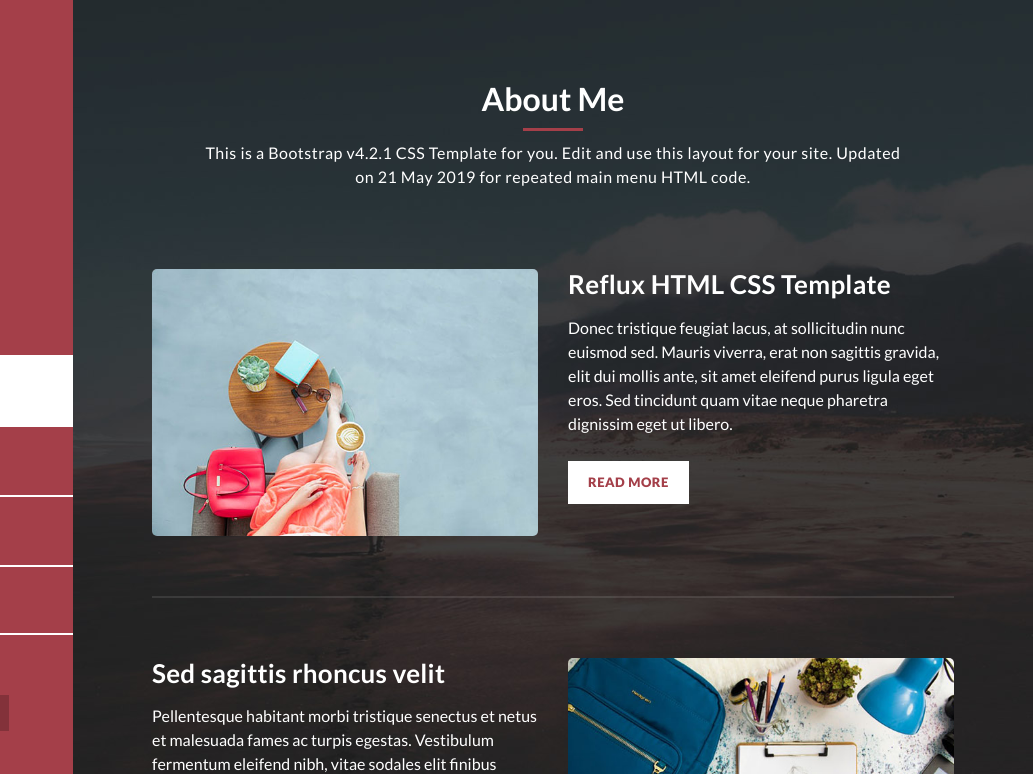
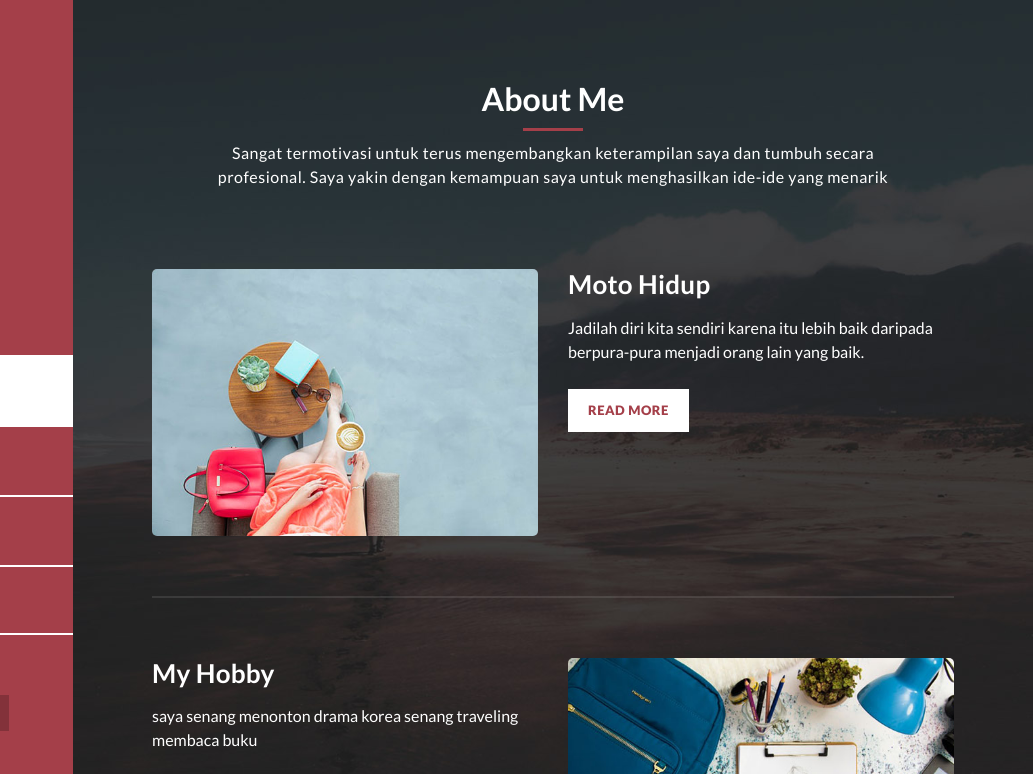
Before and after one commit to Hasanah24/Hasanah24.github.io, a plain HTML site: page index.html in a window 1280 px wide. Shown: the top 774 px of the page, 247-1280 px from the left. Drawn offline with Linux system fonts and the light colour scheme.

Commit message:
Update index.html

```diff
--- a/index.html
+++ b/index.html
@@ -85,9 +85,7 @@ https://templatemo.com/tm-531-reflux
             <h2>About Me</h2>
             <div class="line-dec"></div>
             <span
-              >This is a Bootstrap v4.2.1 CSS Template for you. Edit and use
-              this layout for your site. Updated on 21 May 2019 for repeated main menu HTML code.</span
-            >
+              >Sangat termotivasi untuk terus mengembangkan keterampilan saya dan tumbuh secara profesional. Saya yakin dengan kemampuan saya untuk menghasilkan ide-ide yang menarik </span>
           </div>
           <div class="left-image-post">
             <div class="row">
@@ -98,13 +96,12 @@ https://templatemo.com/tm-531-reflux
               </div>
               <div class="col-md-6">
                 <div class="right-text">
-                  <h4>Reflux HTML CSS Template</h4>
+                  <h4>Moto Hidup </h4>
                   <p>
-                    Donec tristique feugiat lacus, at sollicitudin nunc euismod
-                    sed. Mauris viverra, erat non sagittis gravida, elit dui
-                    mollis ante, sit amet eleifend purus ligula eget eros. Sed
-                    tincidunt quam vitae neque pharetra dignissim eget ut
-                    libero.
+                  Jadilah diri kita sendiri karena itu
+				  lebih baik daripada berpura-pura
+				  menjadi orang lain yang baik.
+
                   </p>
                   <div class="white-button">
                     <a href="#">Read More</a>
@@ -117,13 +114,11 @@ https://templatemo.com/tm-531-reflux
             <div class="row">
               <div class="col-md-6">
                 <div class="left-text">
-                  <h4>Sed sagittis rhoncus velit</h4>
+                  <h4>My Hobby</h4>
                   <p>
-                    Pellentesque habitant morbi tristique senectus et netus et
-                    malesuada fames ac turpis egestas. Vestibulum fermentum
-                    eleifend nibh, vitae sodales elit finibus pretium.
-                    Suspendisse potenti. Ut sollicitudin risus a sollicitudin
-                    semper.
+                    saya senang menonton drama korea
+                    senang traveling
+                    membaca buku
                   </p>
                   <div class="white-button">
                     <a href="#">Read More</a>
@@ -143,7 +138,7 @@ https://templatemo.com/tm-531-reflux
       <section class="section my-services" data-section="section2">
         <div class="container">
           <div class="section-heading">
-            <h2>What I’m good at?</h2>
+            <h2>Skills</h2>
             <div class="line-dec"></div>
             <span
               >Curabitur leo felis, rutrum vitae varius eu, malesuada a tortor.
```
